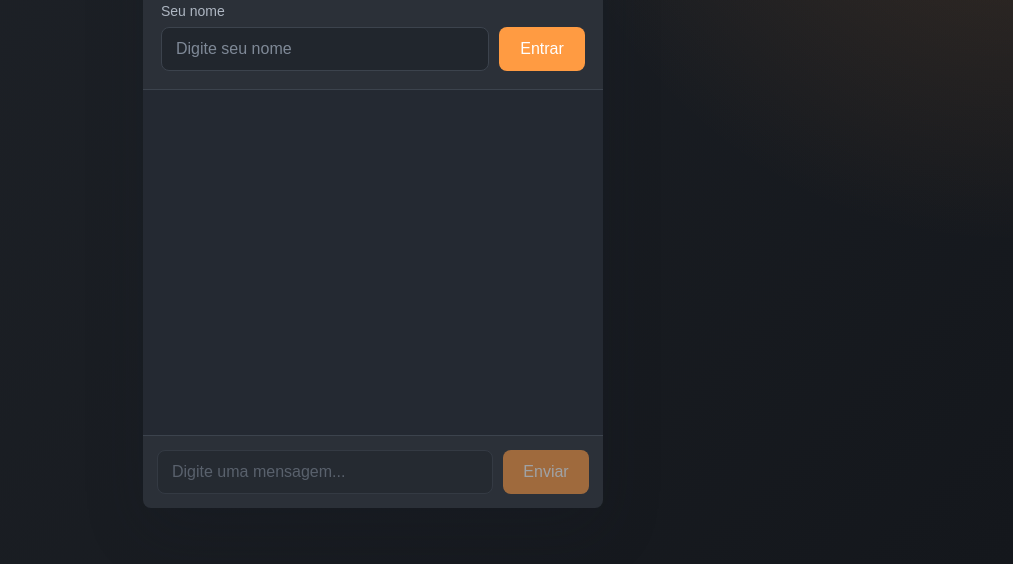
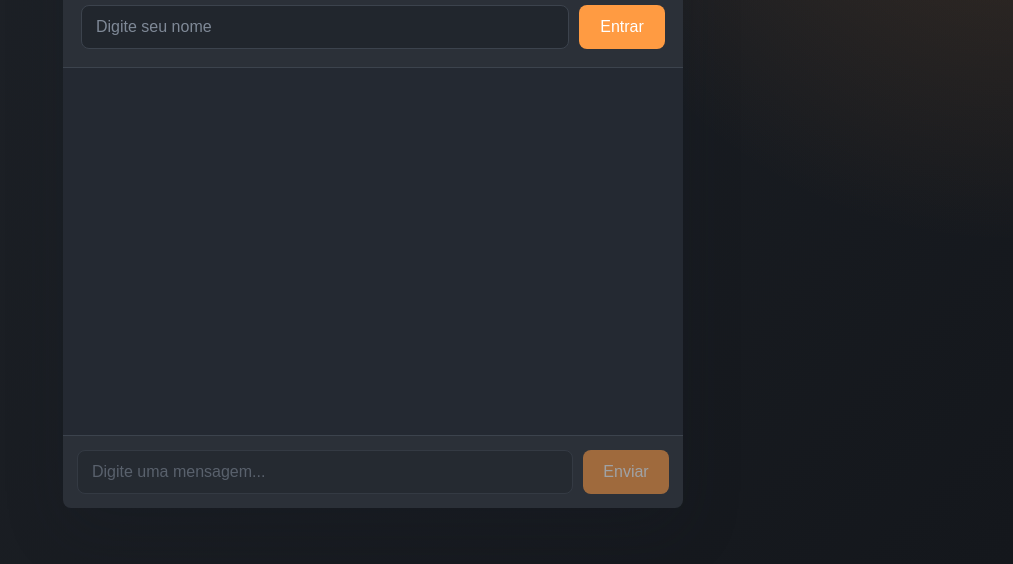
Before and after one commit to abnerquemuel/Portfolio, a plain HTML site: page projeto-chat-tempo-real/index.html in a window 1280 px wide. Shown: the part 236-800 px from the top of the page, without its empty margins (267-1280 px from the left). Drawn offline with Linux system fonts and the light colour scheme.

Commit message:
Aumenta tamanho do chat

```diff
--- a/projeto-chat-tempo-real/styles.css
+++ b/projeto-chat-tempo-real/styles.css
@@ -38,8 +38,8 @@ input {
 }
 
 .chat-app {
-  width: min(100%, 460px);
-  height: min(720px, calc(100vh - 112px));
+  width: min(100%, 620px);
+  height: min(820px, calc(100vh - 112px));
   display: grid;
   grid-template-rows: auto auto 1fr auto;
   overflow: hidden;
```
